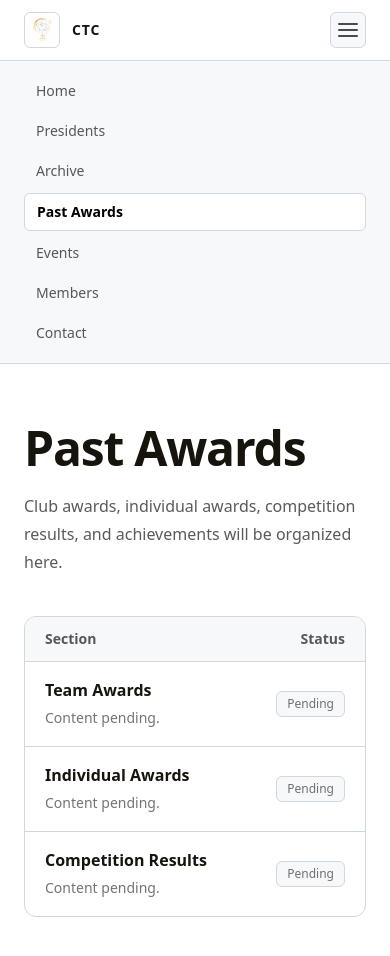
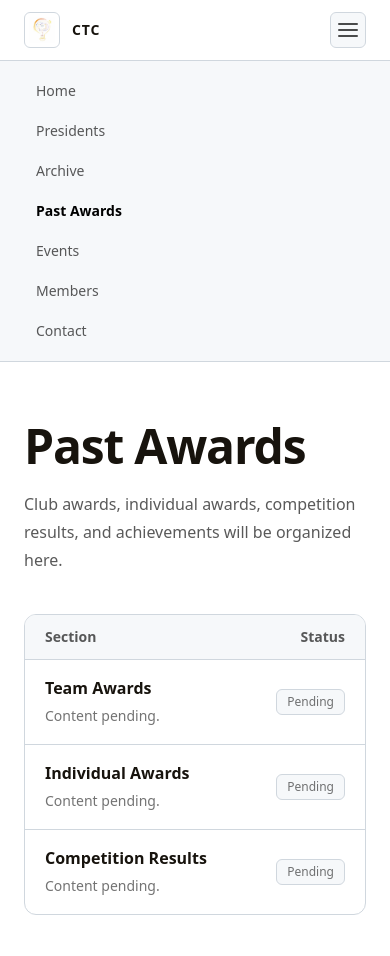
Before and after one commit to henrywyx0730/jlhsctc-official-website, a Next.js app: page /awards in a window 390 px wide. Both pictures are taken after a click on the button "Toggle navigation menu". Shown: the top 956 px of the page. Built offline with nearby package versions, Linux system fonts and the light colour scheme.

Commit message:
v0.4.5: polish mobile navigation interactions

```diff
--- a/app/components/SiteHeader.js
+++ b/app/components/SiteHeader.js
@@ -93,10 +93,10 @@ export default function SiteHeader() {
                 <Link
                   key={item.href}
                   href={item.href}
-                  className={`rounded-md px-3 py-2 text-sm ${
+                  className={`rounded-md px-3 py-2 text-sm transition-all duration-100 hover:bg-black/5 active:scale-[0.99] active:bg-black/10 ${
                     active
-                      ? "border border-[#d0d7de] bg-white font-semibold text-black"
-                      : "text-black/65 hover:bg-white hover:text-black"
+                      ? "font-semibold text-black"
+                      : "font-medium text-black/65"
                   }`}
                   aria-current={active ? "page" : undefined}
                   onClick={() => setIsOpen(false)}
```
